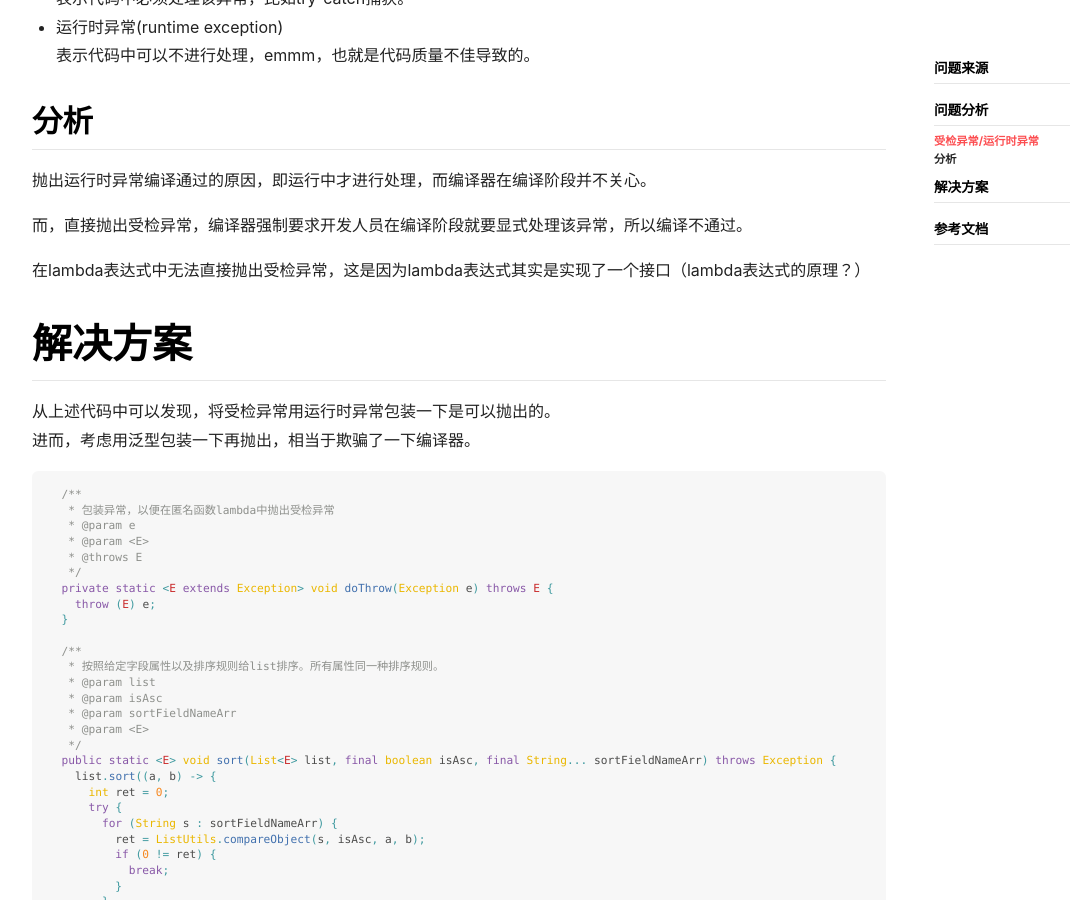
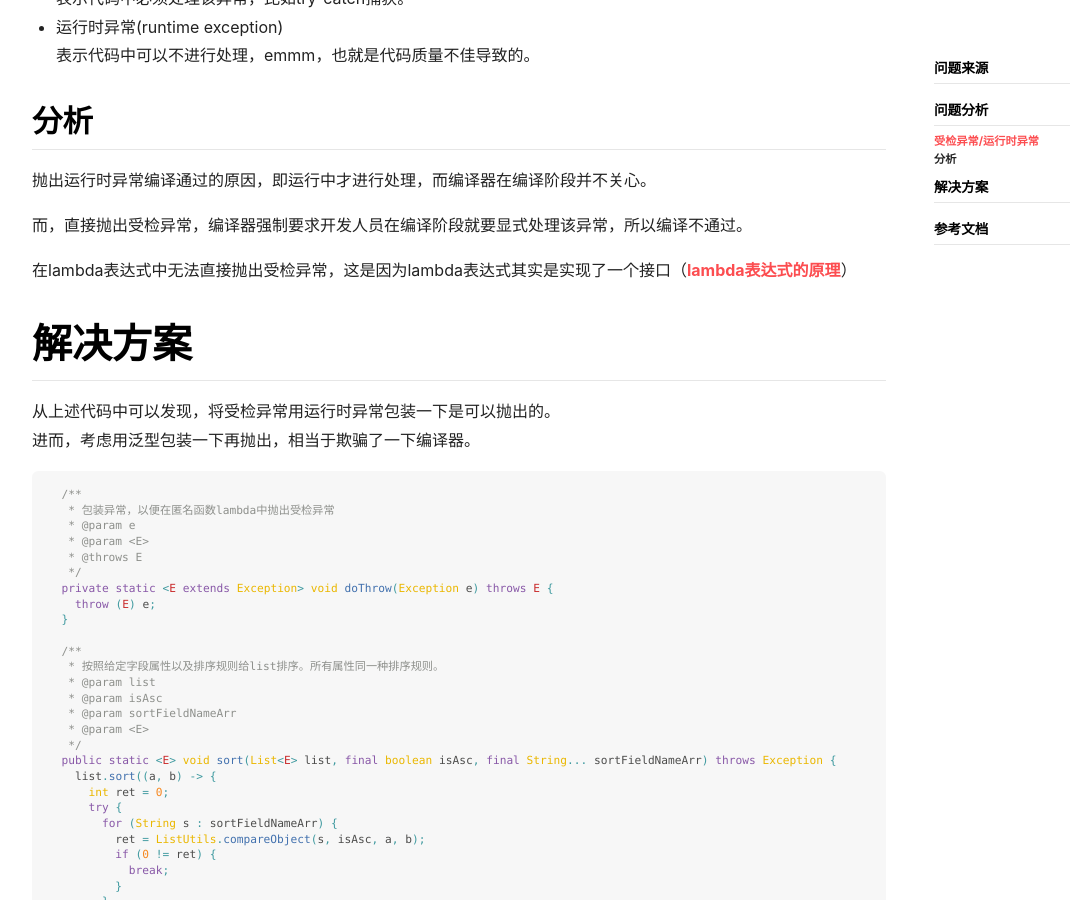
Before and after one commit to sureally/sureally.github.io, a Jekyll site: the page built from _posts/2019-07-10-Java 8中匿名函数如何抛出受检异常.markdown, in a window 1280 px wide and 900 px high, scrolled down 1248 px. Shown: the whole window, without its empty margins (71-1141 px from the left). Built offline with Jekyll 4.4.1, drawn with Linux system fonts in a browser that asks for light colours; nearby versions of some CDN libraries; part of the change alters nothing that is shown.

Commit message:
Blog 修改

```diff
--- a/_posts/2019-07-10-Java 8中匿名函数如何抛出受检异常.markdown
+++ b/_posts/2019-07-10-Java 8中匿名函数如何抛出受检异常.markdown
@@ -60,7 +60,7 @@ list.sort((a, b) -> {
 
 而，直接抛出受检异常，编译器强制要求开发人员在编译阶段就要显式处理该异常，所以编译不通过。
 
-在lambda表达式中无法直接抛出受检异常，这是因为lambda表达式其实是实现了一个接口（lambda表达式的原理？）
+在lambda表达式中无法直接抛出受检异常，这是因为lambda表达式其实是实现了一个接口（[lambda表达式的原理](https://www.jianshu.com/p/57bffc6e7acd)）
 
 # 解决方案
 从上述代码中可以发现，将受检异常用运行时异常包装一下是可以抛出的。
```
